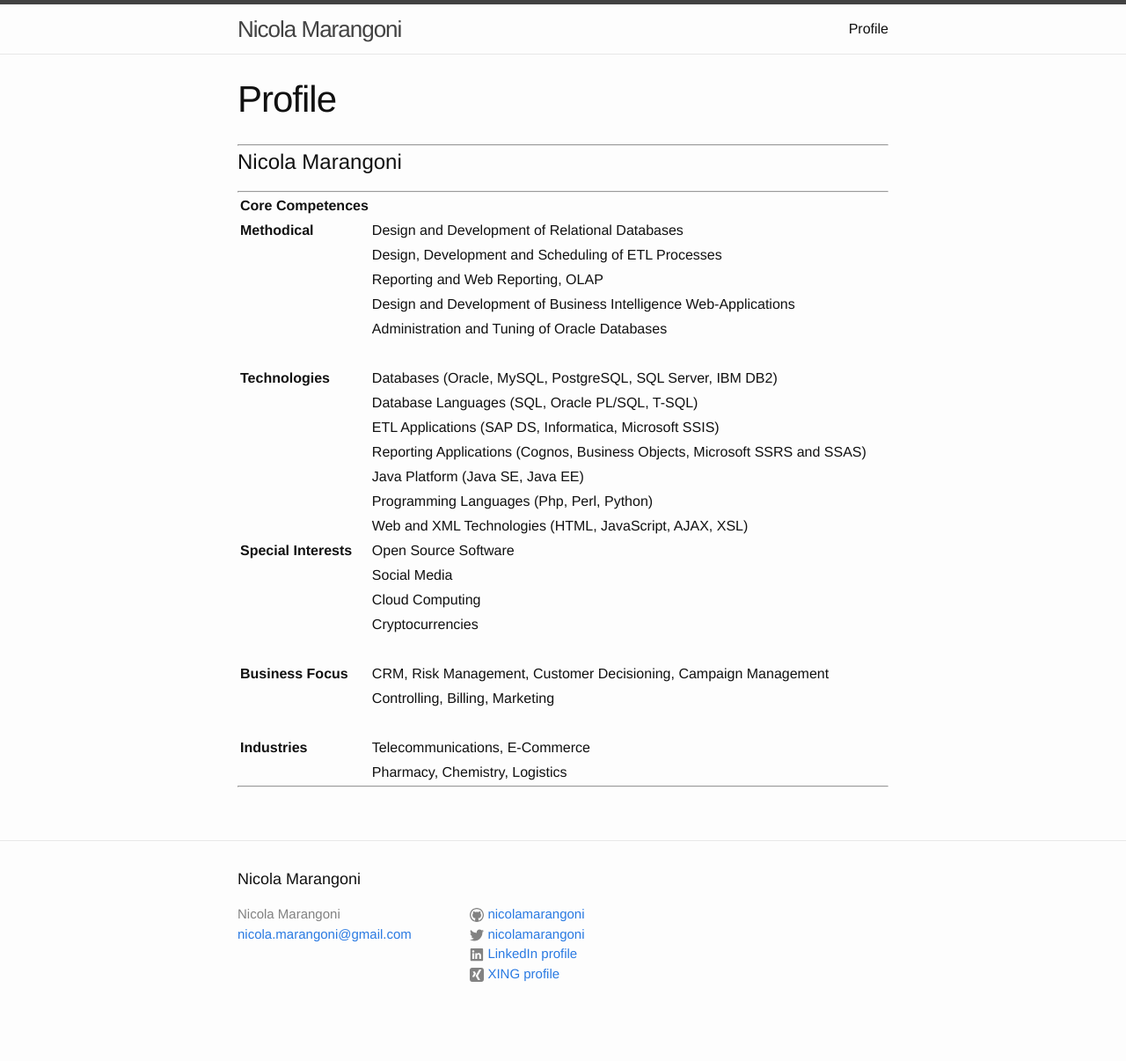
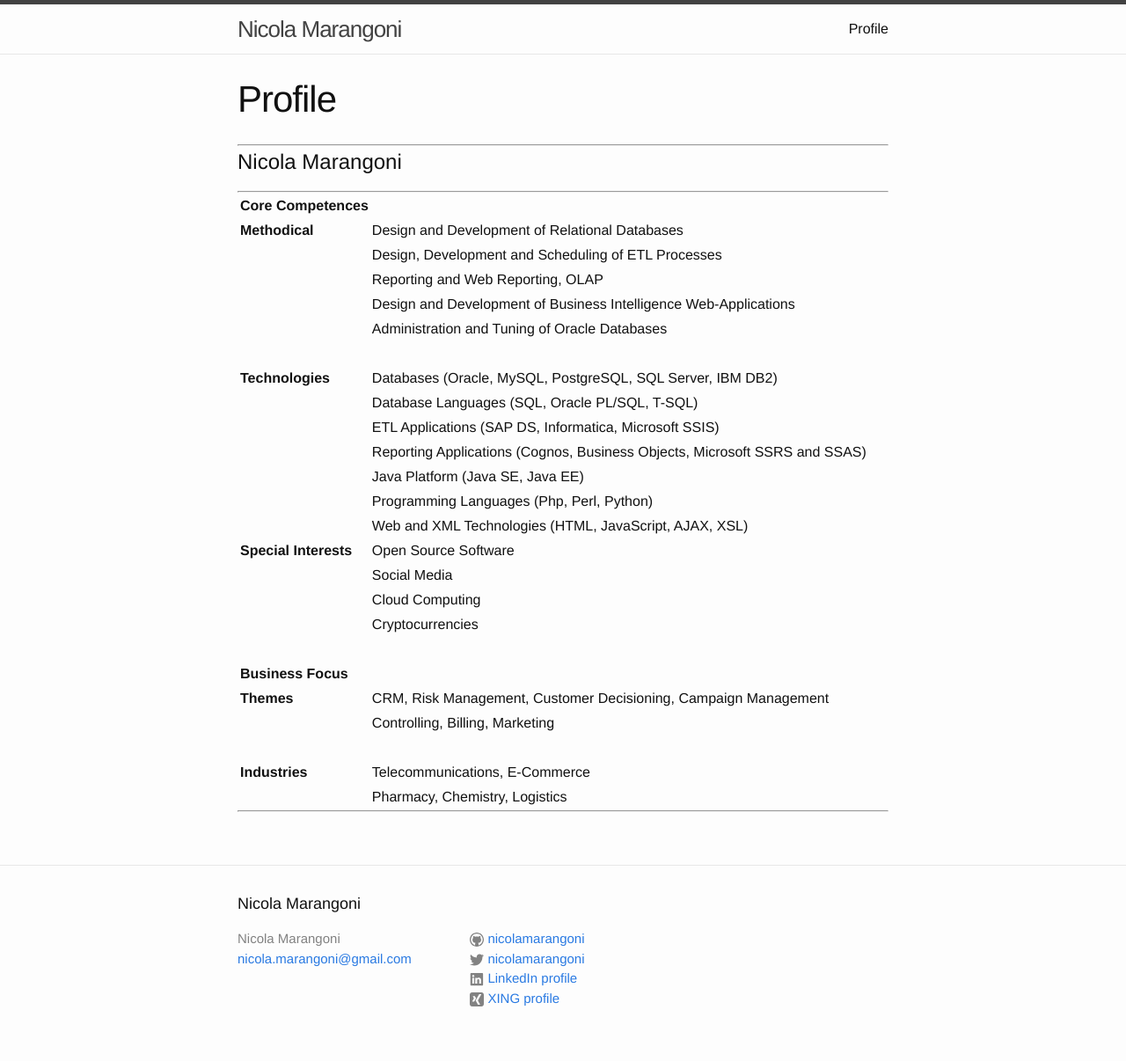
Before and after one commit to nicolamarangoni/nicolamarangoni.github.io, a Jekyll site: the page built from profile.md, in a window 1280 px wide. Shown: the whole page at 88% size. Built offline with Jekyll 4.4.1, drawn with Linux system fonts in a browser that asks for light colours; before the commit the page ends 1178 px from its top, so only the background shows below that.

Commit message:
profile modified
profile modified

```diff
--- a/profile.md
+++ b/profile.md
@@ -32,7 +32,8 @@ published: true
 | | Cloud Computing |
 | | Cryptocurrencies |
 | | |
-| **Business Focus** | CRM, Risk Management, Customer Decisioning, Campaign Management |
+| **Business Focus** | |
+| **Themes** | CRM, Risk Management, Customer Decisioning, Campaign Management |
 | | Controlling, Billing, Marketing |
 | | |
 | **Industries** | Telecommunications, E-Commerce |
```
